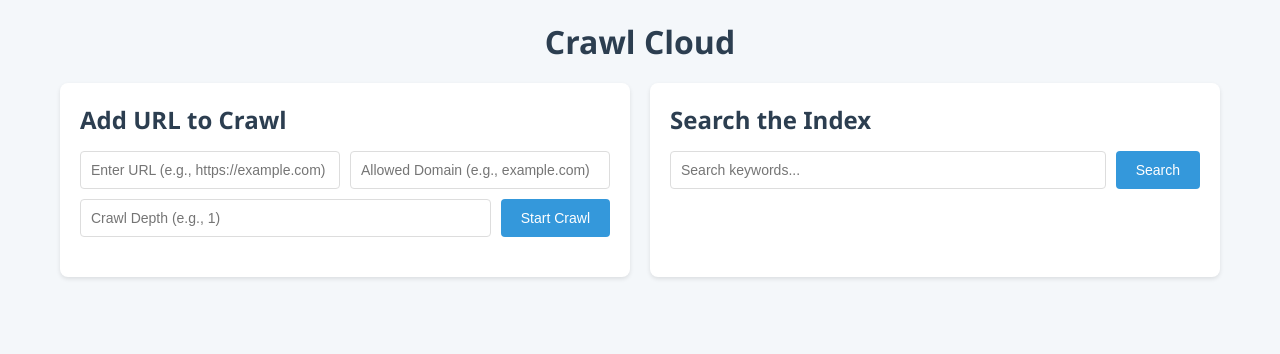
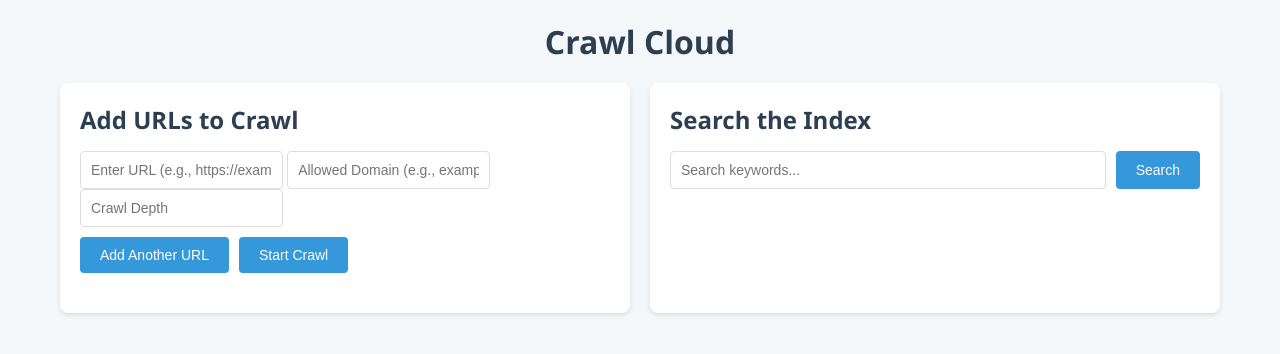
Before and after one commit to Salma269/CrawlCloud, a Flask app: page / in a window 1280 px wide. Shown: the top 354 px of the page. Run offline with Flask 3, Linux system fonts and the light colour scheme; parts of the project's set-up code (start-up, migrations or seed data) failed here and were passed over.

Commit message:
added feature to submit more than one URL

```diff
--- a/Master/templates/index.html
+++ b/Master/templates/index.html
@@ -62,7 +62,7 @@
         min-width: 200px;
       }
 
-    input[type="submit"] {
+      input[type="submit"], button {
         padding: 10px 20px;
         background-color: #3498db;
         color: white;
@@ -73,7 +73,7 @@
         transition: background-color 0.2s;
       }
 
-    input[type="submit"]:hover {
+      input[type="submit"]:hover, button:hover {
         background-color: #2980b9;
       }
 
@@ -125,22 +125,27 @@
     <h1>Crawl Cloud</h1>
     <div class="container">
       <div class="section crawl-section">
-      <h2>Add URL to Crawl</h2>
-      <form method="POST">
-        <input type="hidden" name="command_type" value="url" />
-        <input type="text" name="url" placeholder="Enter URL (e.g., https://example.com)" required />
-        <input type="text" name="domain" placeholder="Allowed Domain (e.g., example.com)" required />
-        <input type="number" name="depth" placeholder="Crawl Depth (e.g., 1)" min="1" required />
-        <input type="submit" value="Start Crawl" />
+        <h2>Add URLs to Crawl</h2>
+        <form method="POST" id="crawl-form">
+          <input type="hidden" name="command_type" value="url">
+          <div id="url-sections">
+            <div class="url-entry">
+              <input type="text" name="url" placeholder="Enter URL (e.g., https://example.com)" required>
+              <input type="text" name="domain" placeholder="Allowed Domain (e.g., example.com)" required>
+              <input type="number" name="depth" placeholder="Crawl Depth" min="1" required>
+            </div>
+          </div>
+          <button type="button" onclick="addSection()">Add Another URL</button>
+          <input type="submit" value="Start Crawl">
         </form>
       </div>
 
       <div class="section search-section">
         <h2>Search the Index</h2>
         <form method="POST">
-        <input type="hidden" name="command_type" value="search" />
-        <input type="text" name="query" placeholder="Search keywords..." required />
-        <input type="submit" value="Search" />
+          <input type="hidden" name="command_type" value="search">
+          <input type="text" name="query" placeholder="Search keywords..." required>
+          <input type="submit" value="Search">
         </form>
       </div>
 
@@ -151,5 +156,19 @@
         </div>
       {% endif %}
     </div>
+
+    <script>
+      function addSection() {
+        const container = document.getElementById("url-sections");
+        const entry = document.createElement("div");
+        entry.className = "url-entry";
+        entry.innerHTML = `
+          <input type="text" name="url" placeholder="Enter URL (e.g., https://example.com)" required>
+          <input type="text" name="domain" placeholder="Allowed Domain (e.g., example.com)" required>
+          <input type="number" name="depth" placeholder="Crawl Depth" min="1" required>
+        `;
+        container.appendChild(entry);
+      }
+    </script>
   </body>
 </html>
```
Lines whose indentation alone changed are shown as unchanged.
